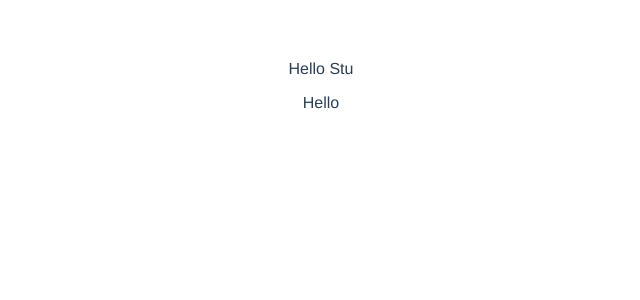
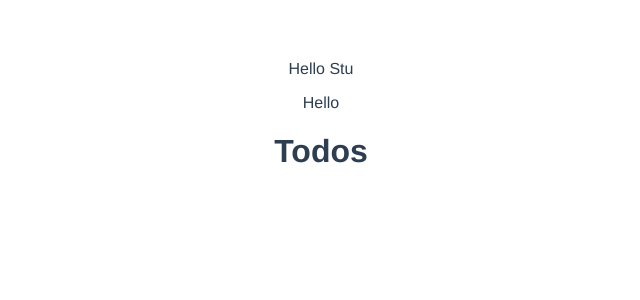
Before and after one commit to stujmar/vue-sinatra, a Vue app in the folder hello-vue/: page / in a window 1280 px wide. Shown: the top 300 px of the page, without its empty margins (319-959 px from the left). Built offline with nearby package versions, Linux system fonts and the light colour scheme.

Commit message:
brought <Todos /> into App level

```diff
--- a/hello-vue/src/App.vue
+++ b/hello-vue/src/App.vue
@@ -2,16 +2,19 @@
   <div id="app">
     <Landing />
     {{msg}}
+    <Todos />
   </div>
 </template>
 
 <script>
-import Landing from './components/Landing.vue'
+import Landing from './components/Landing.vue';
+import Todos from './components/Todos';
 
 export default {
   name: 'App',
   components: {
-    Landing
+    Landing,
+    Todos
   },
   data() {
     return {
```
Also changed, not shown: hello-vue/src/components/Todos.vue (+10 -0 lines).
